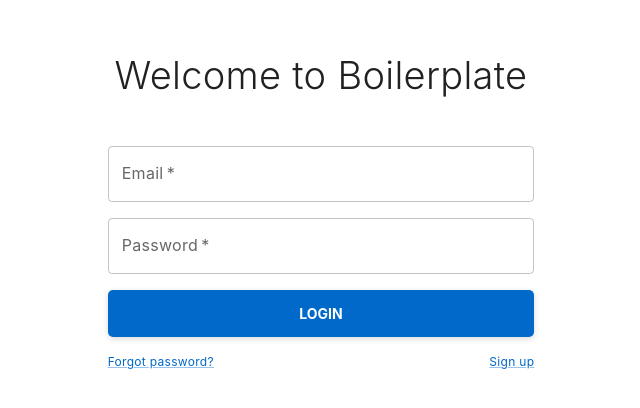
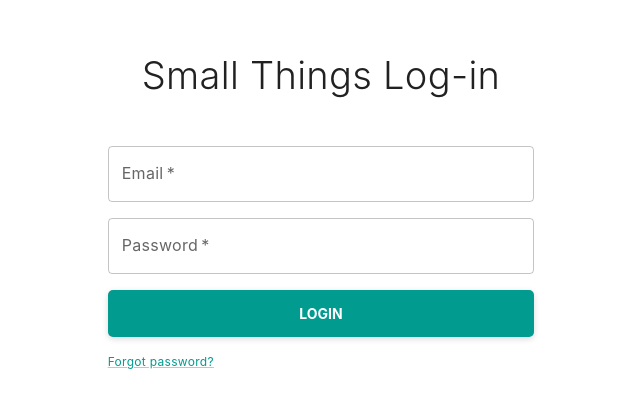
Before and after one commit to hack4impact-upenn/small-things, a React (Create React App) app in the folder client/: page /login in a window 1280 px wide. Shown: the part 188-596 px from the top of the page, without its empty margins (319-959 px from the left). Built offline with nearby package versions, Linux system fonts and the light colour scheme; no server answers; a web font is replaced by a local one.

Commit message:
theme changes

```diff
--- a/client/src/Authentication/LoginPage.tsx
+++ b/client/src/Authentication/LoginPage.tsx
@@ -134,7 +134,7 @@ function LoginPage() {
         <FormCol>
           <Grid item container justifyContent="center">
             <Typography variant="h2" textAlign="center">
-              Welcome to Boilerplate
+              Small Things Log-in
             </Typography>
           </Grid>
           <Grid item width="1">
@@ -177,11 +177,6 @@ function LoginPage() {
                 Forgot password?
               </Link>
             </Grid>
-            <Grid item>
-              <Link component={RouterLink} to="/register">
-                Sign up
-              </Link>
-            </Grid>
           </FormRow>
         </FormCol>
       </FormGrid>
--- a/client/src/assets/colors.ts
+++ b/client/src/assets/colors.ts
@@ -16,6 +16,7 @@ const COLORS = {
   neutral: '#8c8c8c', // Gray
   lightGray: '#ebeff2', // Gray-subsection
   actionBlue: '#155da1', // Action button
+  smallThingsGreen: '#029B8F',
 
   // Other colors:
 };
--- a/client/src/assets/theme.ts
+++ b/client/src/assets/theme.ts
@@ -12,7 +12,7 @@ const theme = createTheme({
       // light: will be calculated from palette.primary.main,
       // dark: will be calculated from palette.primary.main,
       // contrastText: will be calculated to contrast with palette.primary.main
-      main: COLORS.primaryBlue,
+      main: COLORS.smallThingsGreen,
     },
     secondary: {
       main: COLORS.secondarySeafoam,
--- a/client/src/components/buttons/PrimaryButton.tsx
+++ b/client/src/components/buttons/PrimaryButton.tsx
@@ -16,7 +16,7 @@ const PrimaryButton = styled(Button)<ButtonProps>(({ theme }) => ({
   transition: 'box-shadow 0.2s ease 0s',
   textAlign: 'center',
   fontWeight: 'bold',
-  background: COLORS.primaryBlue,
+  background: COLORS.smallThingsGreen,
 }));
 
 export default PrimaryButton;
```
